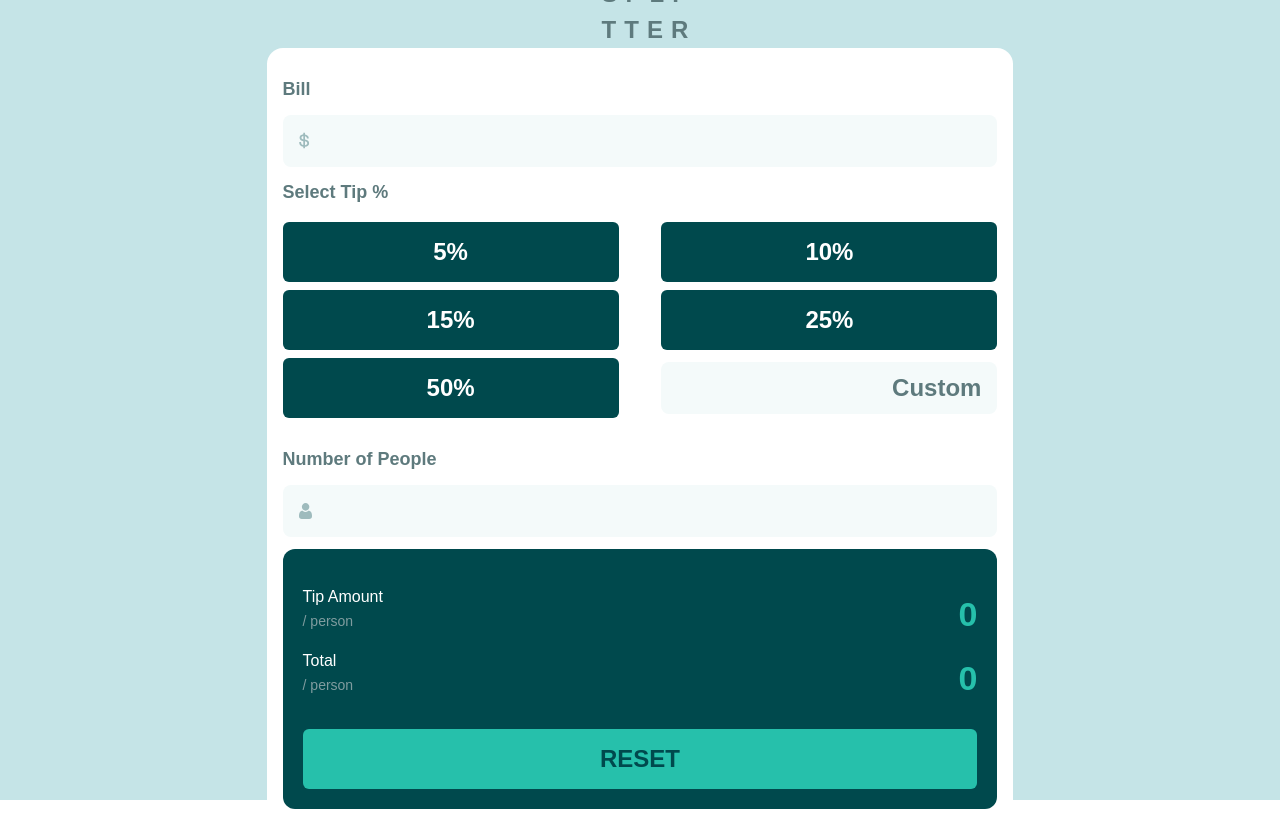
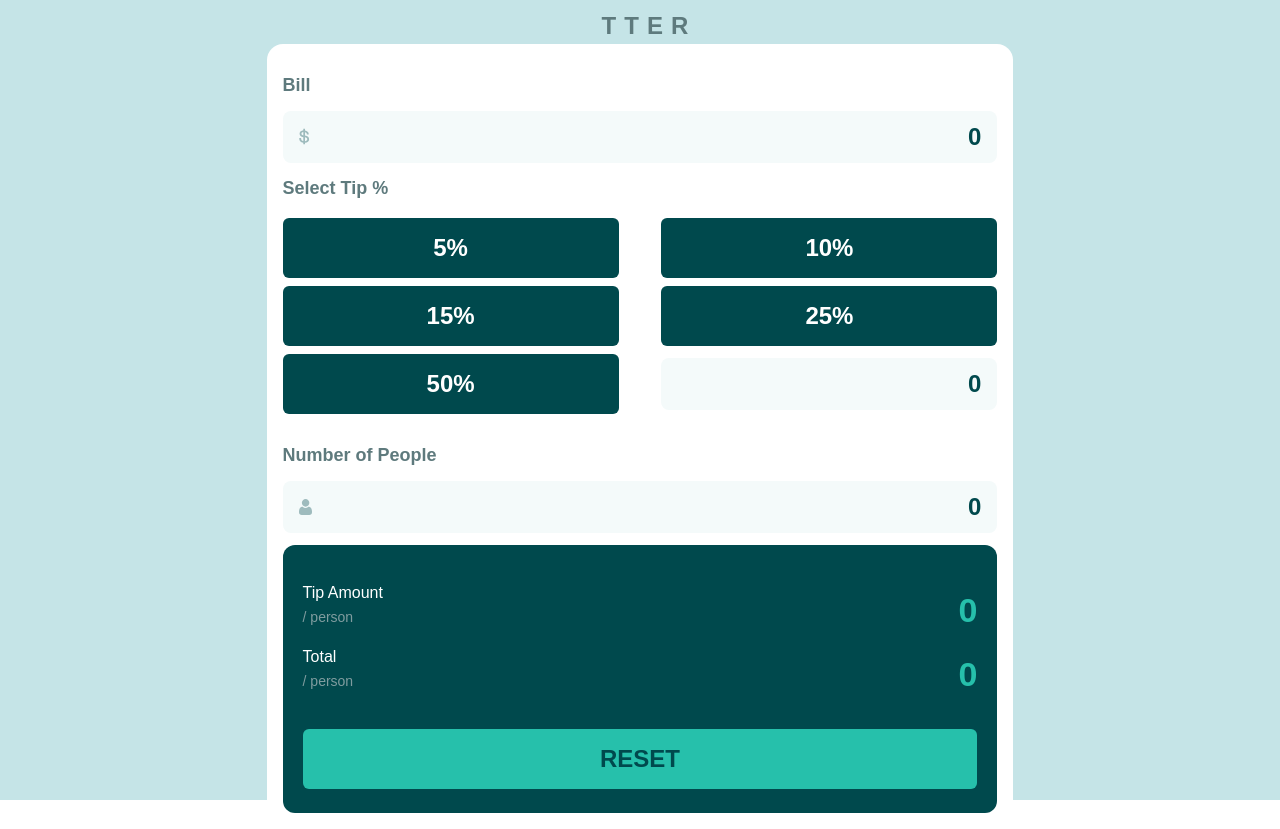
Before and after one commit to DominikRasinski/tip-calculator-challenge, a React (Create React App) app in the folder tip-calculator/: page / in a window 1280 px wide. Built offline with nearby package versions, Linux system fonts and the light colour scheme.

Commit message:
add logic to calculator and fix some bugs

```diff
--- a/tip-calculator/src/componnets/button.tsx
+++ b/tip-calculator/src/componnets/button.tsx
@@ -6,36 +6,38 @@ interface ButtonProps {
   open: openUnionType;
   classCss?: string;
   bgColor?: 'primary' | 'second' | 'none';
-  onClick: (id: number) => void;
+  onClick: (id: number, event: any) => void;
 }
 
 export const Button = (props: ButtonProps) => {
   const { buttonName, bgColor = 'primary', id, onClick } = props;
   let { classCss } = props;
-  const open = props.open === id;
+  let activeCss = classCss;
+  let open = false;
+  open = props.open === id;
 
   const handleClick = (e: any, id: number) => {
-    onClick(id);
+    onClick(id, e);
   };
 
   switch (bgColor) {
     case 'primary':
-      classCss +=
-        ' bg-very-dark-cyan text-hsl-white font-bold my-1 text-[24px]';
+      classCss += ' bg-very-dark-cyan text-hsl-white';
+      activeCss += ' bg-strong-cyan text-very-dark-cyan';
       break;
     case 'second':
-      classCss += ' bg-strong-cyan text-very-dark-cyan font-bold text-[24px]';
+      classCss += ' bg-strong-cyan text-very-dark-cyan';
+      activeCss += ' bg-very-dark-cyan text-hsl-white';
       break;
     case 'none':
       classCss += ' bg-none';
+      activeCss += ' bg-none';
       break;
   }
 
-  classCss += ' p-3 inline-block rounded-md';
-
   return (
     <button
-      className={`${classCss} ${open ? 'bg-red-500 text-blue-500' : ''}`}
+      className={`font-bold text-[24px] p-3 inline-block my-1 rounded-md ${open ? activeCss : classCss}`}
       onClick={(e) => handleClick(e.currentTarget.value, id)}
       value={buttonName}>
       {`${buttonName}`}
--- a/tip-calculator/src/componnets/calculator/calculator.tsx
+++ b/tip-calculator/src/componnets/calculator/calculator.tsx
@@ -9,13 +9,38 @@ import { buttons } from './buttons';
 export type openUnionType = null | number;
 
 export const Calculator = () => {
-  const [bill, setBill] = useState('');
-  const [people, setPeople] = useState('');
+  const [bill, setBill] = useState(0);
+  const [people, setPeople] = useState(0);
+  const [tip, setTip] = useState(0);
   const [isOpen, setIsOpen] = useState<openUnionType>(null);
 
-  const handleOpen = (id: number) => {
+  const handleOpen = (id: number, event: any) => {
     setIsOpen(id);
+    let tip = event.slice(0, -1);
+    setTip(Number(tip));
   };
+
+  const handleBill = (event: any) => {
+    setBill(Number(event));
+    console.log(bill);
+  }
+
+  const handlePeople = (event: any) => {
+    setPeople(Number(event));
+  }
+
+  const handleCustom = (event: any) => {
+    let tip = Number(event);
+    if(!isNaN(tip)) {
+      setTip(tip);
+    }
+  }
+
+  const handleReset = () => {
+    setBill(0);
+    setPeople(0);
+    setTip(0);
+  }
 
   return (
     <div className=' flex items-center justify-center flex-col'>
@@ -27,6 +52,8 @@ export const Calculator = () => {
           <Input
             icon={<IconDollar />}
             inputCss='w-full'
+            onChange={(e) => handleBill(e.target.value)}
+            value={`${bill}`}
           />
         </div>
         <div>
@@ -48,6 +75,8 @@ export const Calculator = () => {
               placeholder='Custom'
               inputCss='w-full'
               containerCss='w-[47%]'
+              onChange={(e) => handleCustom(e.target.value)}
+              value={`${tip}`}
             />
           </div>
         </div>
@@ -55,9 +84,11 @@ export const Calculator = () => {
           <p className='text-[18px] py-3 text-dark-grayish-cyan font-bold'>
             Number of People
           </p>
-          <Input icon={<IconPerson />} />
+          <Input icon={<IconPerson />}
+          onChange={(e) => handlePeople(e.target.value)}
+          value={`${people}`}/>
         </div>
-        <ViewResult />
+        <ViewResult onReset={handleReset} tip={tip} peopleNumber={people} bill={bill}/>
       </div>
     </div>
   );
--- a/tip-calculator/src/componnets/calculator/viewResult.tsx
+++ b/tip-calculator/src/componnets/calculator/viewResult.tsx
@@ -1,9 +1,31 @@
-import { useState } from 'react';
+import { useEffect, useState } from 'react';
 import { Button } from '../button';
 
-export const ViewResult = () => {
+interface ViewResultProps {
+  onReset: () => void;
+  tip: number;
+  peopleNumber: number;
+  bill: number;
+}
+
+export const ViewResult = (props: ViewResultProps) => {
+  const [total, setTotal] = useState(0);
   const [tipPerPerson, setTipPerPerson] = useState(0);
-  const [totalPerPerson, setTotalPerPerson] = useState(0);
+  const { onReset, tip, peopleNumber, bill } = props;
+
+  useEffect(() => {
+    let total = (bill + (bill * (tip / 100))) / peopleNumber;
+    let tipPerPerson = total - (bill / peopleNumber);
+    if (isNaN(total)) {
+      total = 0;
+    }
+    if(isNaN(tipPerPerson)) {
+      tipPerPerson = 0;
+    }
+    setTotal(total);
+    setTipPerPerson(tipPerPerson);
+  }, [bill, tip, peopleNumber]);
+
 
   return (
     <div className='bg-very-dark-cyan rounded-xl w-full p-5'>
@@ -13,9 +35,8 @@ export const ViewResult = () => {
             Tip Amount
             <br />
             <span className='text-[14px] text-grayish-cyan'>
-              {' '}
               / person
-            </span>{' '}
+            </span>
           </p>
           <p className='text-2xl font-bold w-1/2 inline-block text-right text-[34px] text-strong-cyan'>
             {tipPerPerson}
@@ -28,15 +49,15 @@ export const ViewResult = () => {
             <span className='text-[14px] text-grayish-cyan'> / person</span>
           </p>
           <p className='text-2xl font-bold w-1/2 inline-block text-right text-[34px] text-strong-cyan'>
-            {totalPerPerson}
+            {total}
           </p>
         </div>
       </div>
       <Button
         buttonName='RESET'
         bgColor='second'
-        classCss='w-full m-0'
-        onClick={() => {}}
+        classCss='w-full m-0 active:bg-light-grayish-cyan'
+        onClick={() => onReset()}
         id={9039}
         open={null}
       />
--- a/tip-calculator/src/componnets/input.tsx
+++ b/tip-calculator/src/componnets/input.tsx
@@ -3,10 +3,12 @@ type InputProps = {
   placeholder?: string;
   inputCss?: string;
   containerCss?: string;
+  onChange: (e: React.ChangeEvent<HTMLInputElement>) => void;
+  value?: string;
 };
 
 export const Input = (props: InputProps) => {
-  const { icon, placeholder } = props;
+  const { icon, placeholder, value, onChange} = props;
   let { inputCss, containerCss } = props;
 
   if (!containerCss) {
@@ -19,7 +21,10 @@ export const Input = (props: InputProps) => {
       <input
         type='text'
         className={`${inputCss} placeholder:text-dark-grayish-cyan pl-6 pr-4 text-right bg-very-light-grayish-cyan py-2 rounded-lg text-very-dark-cyan font-bold text-[24px]`}
-        placeholder={placeholder}></input>
+        placeholder={placeholder}
+        value={value}
+        onChange={(e) => onChange(e)}
+        />
     </div>
   );
 };
```
